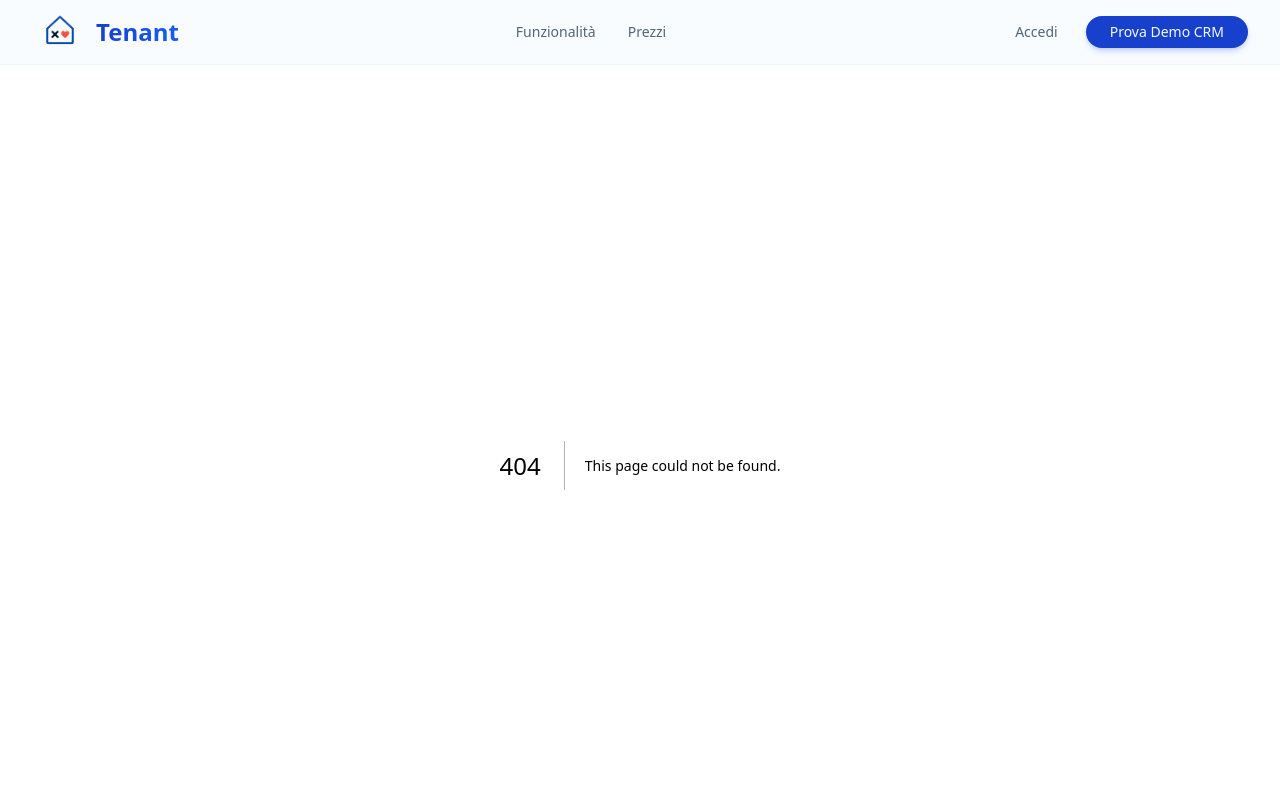
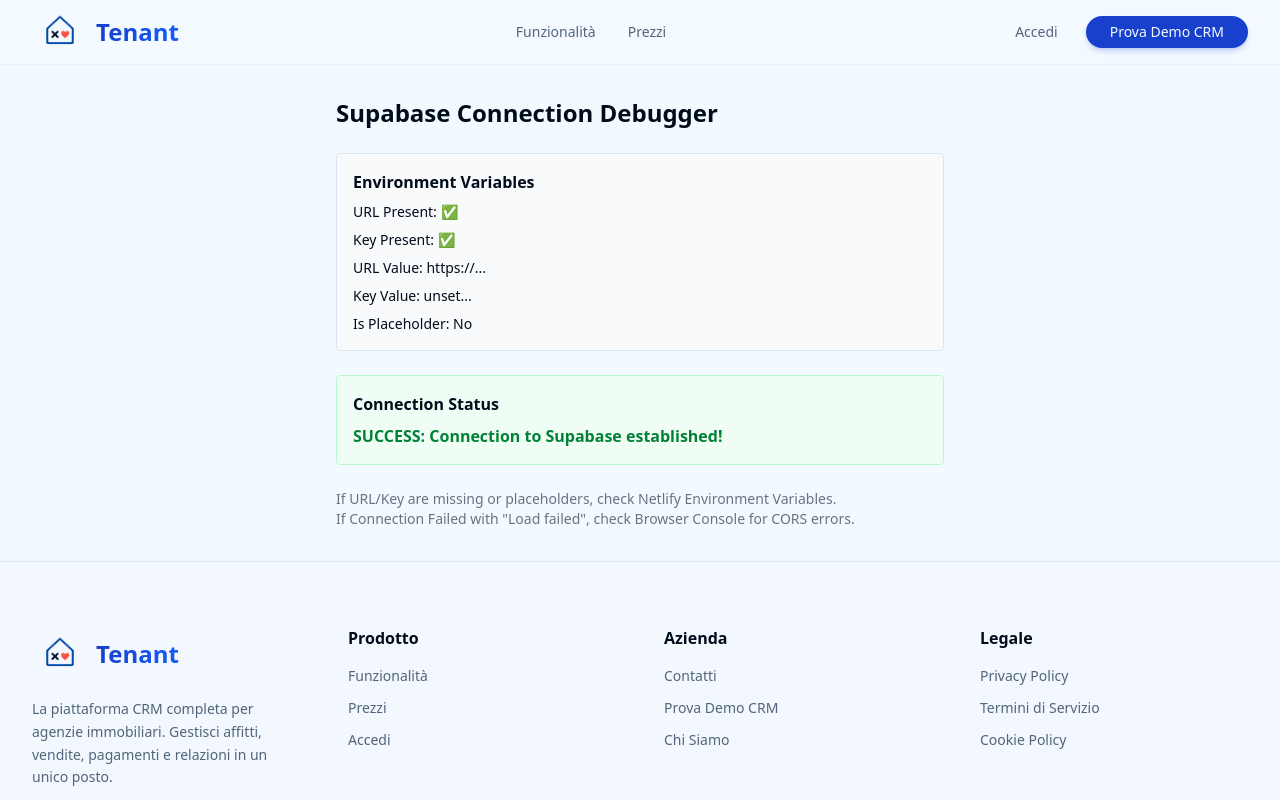
Before and after one commit to Geraxi/tenantwebsite, a Next.js app in the folder tenantwebsite/: page /debug in a window 1280 px wide. Before the commit this address had no page. Shown: the top 800 px of the page. Built offline with nearby package versions, Linux system fonts and the light colour scheme; no server answers.

Commit message:
Add debug page

```diff
--- /dev/null
+++ b/tenantwebsite/app/debug/page.tsx
@@ -0,0 +1,81 @@
+'use client'
+
+import { createClient } from '@/lib/supabase/client'
+import { useState, useEffect } from 'react'
+
+export default function DebugPage() {
+  const [status, setStatus] = useState('Testing connection...')
+  const [envInfo, setEnvInfo] = useState<any>({})
+  const [errorDetails, setErrorDetails] = useState<string>('')
+
+  useEffect(() => {
+    const url = process.env.NEXT_PUBLIC_SUPABASE_URL
+    const key = process.env.NEXT_PUBLIC_SUPABASE_ANON_KEY
+
+    setEnvInfo({
+      urlPresent: !!url,
+      keyPresent: !!key,
+      urlStart: url ? `${url.substring(0, 8)}...` : 'MISSING',
+      keyStart: key ? `${key.substring(0, 8)}...` : 'MISSING',
+      urlLength: url?.length || 0,
+      keyLength: key?.length || 0,
+      isPlaceholder: url?.includes('your_supabase') || false
+    })
+
+    async function testConnection() {
+      try {
+        const supabase = createClient()
+        // Try to get the session - this verifies the client is initialized and can talk to Supabase
+        const { data, error } = await supabase.auth.getSession()
+
+        if (error) {
+          throw error
+        }
+
+        setStatus('SUCCESS: Connection to Supabase established!')
+      } catch (e: any) {
+        console.error('Connection test failed:', e)
+        setStatus('FAILED: Could not connect to Supabase')
+        setErrorDetails(e.message || JSON.stringify(e))
+      }
+    }
+
+    testConnection()
+  }, [])
+
+  return (
+    <div className="p-8 max-w-2xl mx-auto font-sans">
+      <h1 className="text-2xl font-bold mb-6">Supabase Connection Debugger</h1>
+
+      <div className="space-y-6">
+        <div className="p-4 border rounded bg-gray-50">
+          <h2 className="font-semibold mb-2">Environment Variables</h2>
+          <div className="space-y-2 text-sm font-mono">
+            <p>URL Present: {envInfo.urlPresent ? '✅' : '❌'}</p>
+            <p>Key Present: {envInfo.keyPresent ? '✅' : '❌'}</p>
+            <p>URL Value: {envInfo.urlStart}</p>
+            <p>Key Value: {envInfo.keyStart}</p>
+            <p>Is Placeholder: {envInfo.isPlaceholder ? '⚠️ YES (Config missing)' : 'No'}</p>
+          </div>
+        </div>
+
+        <div className={`p-4 border rounded ${status.includes('SUCCESS') ? 'bg-green-50 border-green-200' : 'bg-red-50 border-red-200'}`}>
+          <h2 className="font-semibold mb-2">Connection Status</h2>
+          <p className={`font-bold ${status.includes('SUCCESS') ? 'text-green-700' : 'text-red-700'}`}>
+            {status}
+          </p>
+          {errorDetails && (
+            <div className="mt-2 p-2 bg-white rounded border border-red-100 text-red-600 text-xs font-mono overflow-auto">
+              {errorDetails}
+            </div>
+          )}
+        </div>
+
+        <div className="text-sm text-gray-500">
+          <p>If URL/Key are missing or placeholders, check Netlify Environment Variables.</p>
+          <p>If Connection Failed with "Load failed", check Browser Console for CORS errors.</p>
+        </div>
+      </div>
+    </div>
+  )
+}
```
